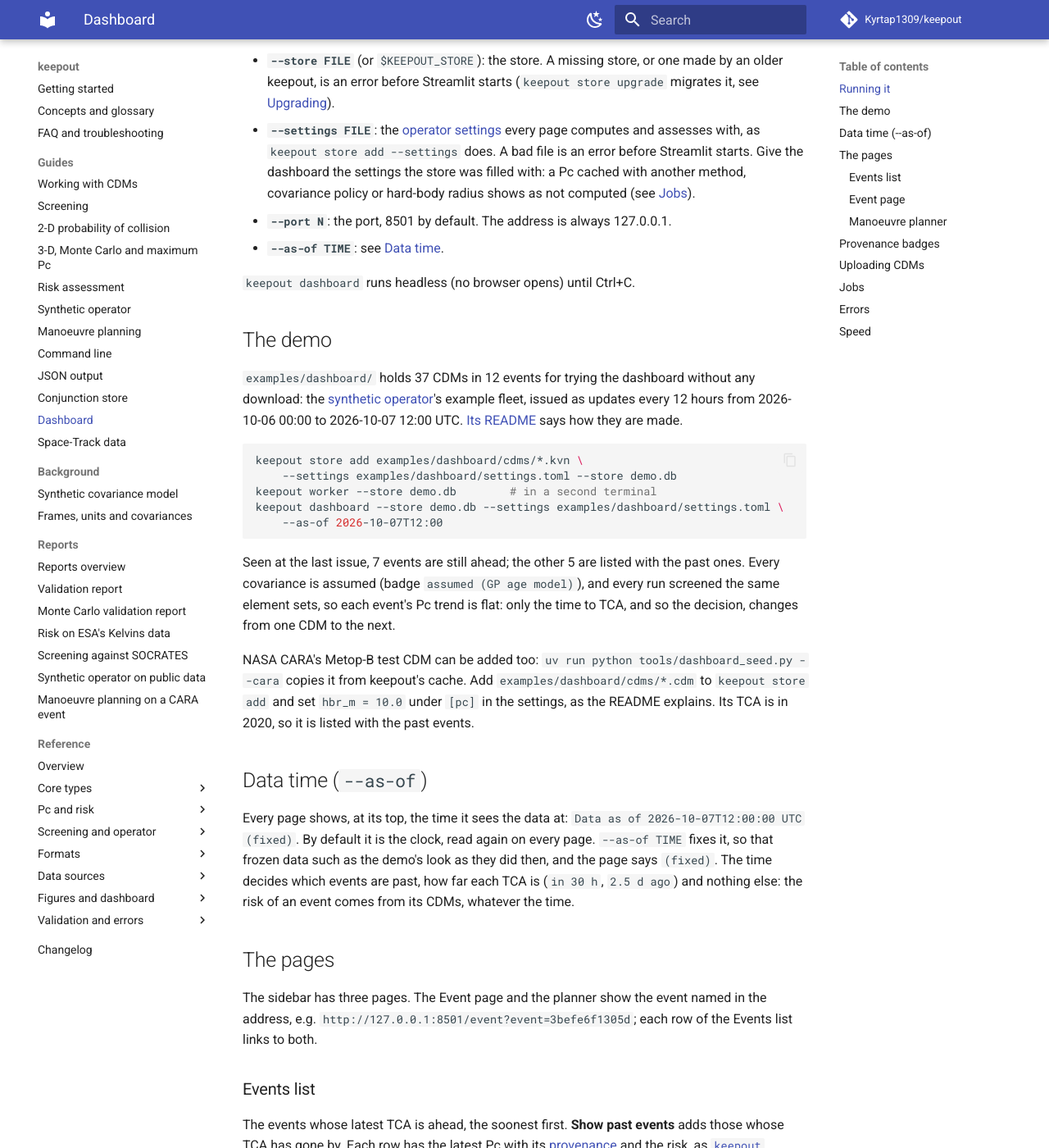
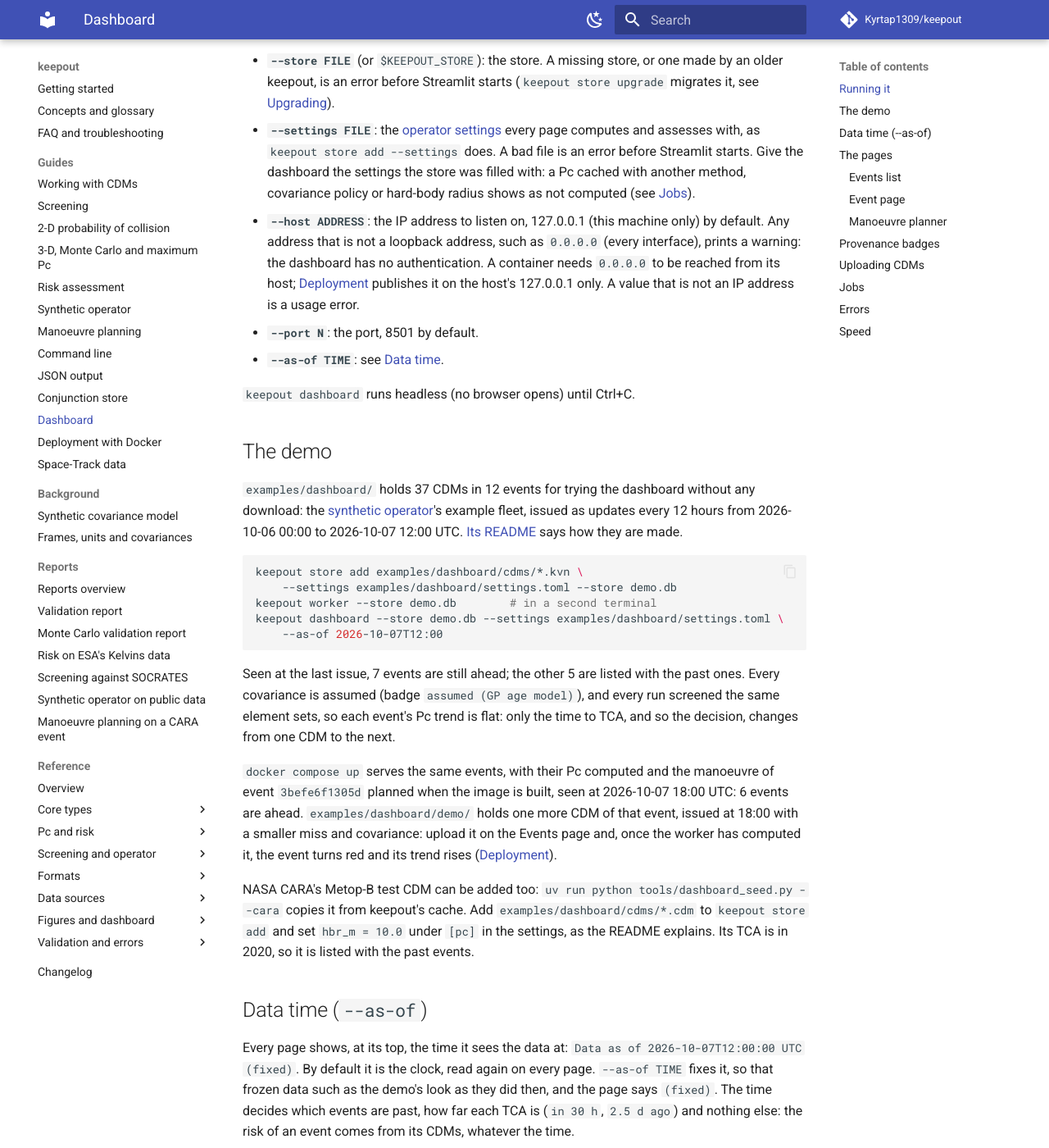
Before and after one commit to Kyrtap1309/keepout, an MkDocs documentation site: the page built from docs/dashboard.md, in a window 1280 px wide and 1400 px high, scrolled down 819 px. Shown: the whole window at 82% size. Built offline with MkDocs 1.6.1 and Material for MkDocs 9.7.7, drawn with Linux system fonts in a browser that asks for light colours; comment, search, counter and statistics services are not loaded; some of the changed text lies outside the part shown.

Commit message:
docs: deployment with Docker Compose (M8d)

```diff
--- a/compose.yaml
+++ b/compose.yaml
@@ -19,6 +19,9 @@ services:
 
   dashboard:
     <<: *keepout
+    # keepout dashboard runs Streamlit in a child process: an init process
+    # forwards signals to it and reaps it.
+    init: true
     command:
       - keepout
       - dashboard
@@ -54,6 +57,9 @@ services:
   # Computes the queued jobs: Pc refreshes after an upload, manoeuvre plans.
   worker:
     <<: *keepout
+    # Each job runs in a child process; an init process reaps the ones the
+    # worker kills (docs/store.md, Deployment).
+    init: true
     command: ["keepout", "worker", "--store", "/data/keepout.db"]
     depends_on:
       init:
--- a/docs/dashboard.md
+++ b/docs/dashboard.md
@@ -4,7 +4,8 @@ The dashboard shows a [conjunction store](store.md) in a web browser: the
 events to come with their risk, each event's Pc trend and geometry, and
 its manoeuvre plan. It also takes new CDM files and queues the work a
 [worker](store.md#background-jobs) does. It is a Streamlit app run by
-`keepout dashboard`, on the machine that holds the store.
+`keepout dashboard`, on the machine that holds the store, or with its
+worker and a demo store by `docker compose up` ([Deployment](deployment.md)).
 
 It needs the `dashboard` extra ([Install](index.md#install)), which adds
 [Streamlit](https://streamlit.io/) and
@@ -49,8 +50,13 @@ The options (`keepout dashboard --help` lists them all):
   settings the store was filled with: a Pc cached with another method,
   covariance policy or hard-body radius shows as not computed (see
   [Jobs](#jobs)).
-- **`--port N`**: the port, 8501 by default. The address is always
-  127.0.0.1.
+- **`--host ADDRESS`**: the IP address to listen on, 127.0.0.1 (this
+  machine only) by default. Any address that is not a loopback address,
+  such as `0.0.0.0` (every interface), prints a warning: the dashboard has
+  no authentication. A container needs `0.0.0.0` to be reached from its
+  host; [Deployment](deployment.md) publishes it on the host's 127.0.0.1
+  only. A value that is not an IP address is a usage error.
+- **`--port N`**: the port, 8501 by default.
 - **`--as-of TIME`**: see [Data time](#data-time-as-of).
 
 `keepout dashboard` runs headless (no browser opens) until Ctrl+C.
@@ -77,6 +83,14 @@ with the past ones. Every covariance is assumed (badge
 `assumed (GP age model)`), and every run screened the same element sets,
 so each event's Pc trend is flat: only the time to TCA, and so the
 decision, changes from one CDM to the next.
+
+`docker compose up` serves the same events, with their Pc computed and the
+manoeuvre of event `3befe6f1305d` planned when the image is built, seen at
+2026-10-07 18:00 UTC: 6 events are ahead. `examples/dashboard/demo/` holds
+one more CDM of that event, issued at 18:00 with a smaller miss and
+covariance: upload it on the Events page and, once the worker has computed
+it, the event turns red and its trend rises
+([Deployment](deployment.md#the-demo)).
 
 NASA CARA's Metop-B test CDM can be added too:
 `uv run python tools/dashboard_seed.py --cara` copies it from keepout's
--- a/mkdocs.yml
+++ b/mkdocs.yml
@@ -68,6 +68,7 @@ nav:
       - JSON output: cli-json.md
       - Conjunction store: store.md
       - Dashboard: dashboard.md
+      - Deployment with Docker: deployment.md
       - Space-Track data: spacetrack.md
   - Background:
       - Synthetic covariance model: assumptions.md
```
Also changed, not shown: CONTRIBUTING.md (+4 -0 lines), docs/changelog.md (+4 -1 lines), docs/cli.md (+5 -3 lines), docs/deployment.md (added, +130 -0 lines), 1 other file.
